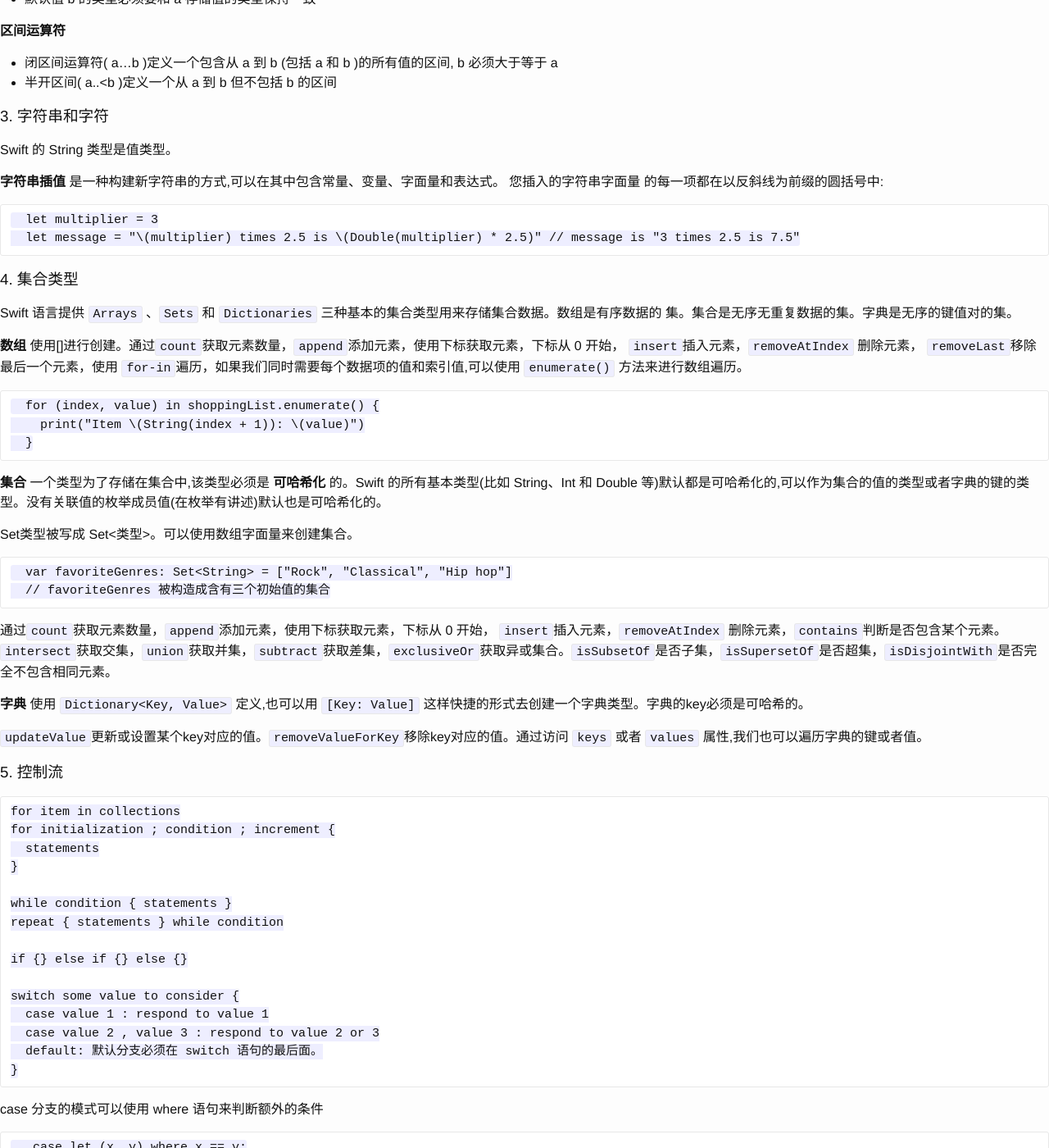
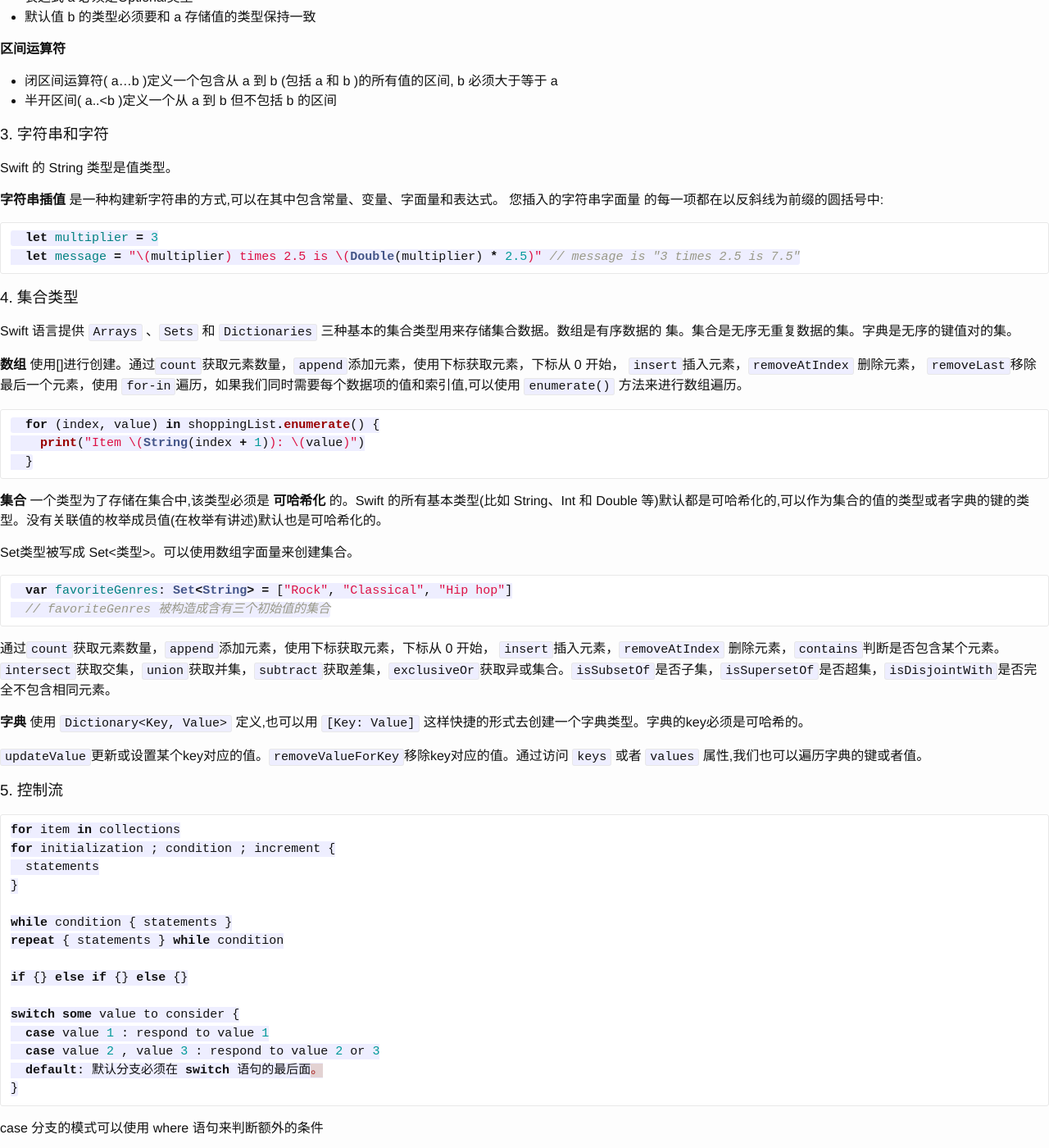
Before and after one commit to fengzhongshuang/fengzhongshuang.github.io, a Jekyll site: the page built from _posts/2016-03-03-swift-grammer.markdown, in a window 1280 px wide and 1400 px high, scrolled down 1703 px. Shown: the whole window at 82% size. Built offline with Jekyll 4.4.1, drawn with Linux system fonts in a browser that asks for light colours; nearby versions of some CDN libraries; some of the changed text lies outside the part shown.

Commit message:
update style

````diff
--- a/_posts/2016-03-03-swift-grammer.markdown
+++ b/_posts/2016-03-03-swift-grammer.markdown
@@ -11,8 +11,9 @@ tags: [Swift]
 
 声明指定类型的常量或变量：
 
-```
+```swift
   var welcomeMessage: String
+
   let pi: Double = 3.14
 ```
 
@@ -20,7 +21,7 @@ tags: [Swift]
 
 可以使用 `typealias` 关键字来定义类型别名。定义别名后就可以在任何使用该类型的地方换成类型别名。
 
-```
+```swift
   typealias AudioSample = UInt16
 ```
 
@@ -34,11 +35,11 @@ Swift 的 nil 和 Objective-C 中的 nil 并不一样。在 Objective-C 中, nil
 
 **可选绑定**(optional binding)来判断可选类型是否包含值,如果包含就把值赋给一个临时常量或者变量
 
-```
+```swift
   if let constantName = someOptional {
     statements
   }
-  ```
+```
 
 **隐式解析可选类型** 把想要用作可选的类型的 后面的问号( String? )改成感叹号( String! )
 
@@ -60,10 +61,10 @@ Swift 的 String 类型是值类型。
 
 **字符串插值** 是一种构建新字符串的方式,可以在其中包含常量、变量、字面量和表达式。 您插入的字符串字面量 的每一项都在以反斜线为前缀的圆括号中:
 
-```
+```swift
   let multiplier = 3
   let message = "\(multiplier) times 2.5 is \(Double(multiplier) * 2.5)" // message is "3 times 2.5 is 7.5"
-  ```
+```
 
 ### 4. 集合类型
 
@@ -71,7 +72,7 @@ Swift 语言提供 `Arrays` 、`Sets`  和 `Dictionaries` 三种基本的集合
 
 **数组** 使用[]进行创建。通过`count`获取元素数量，`append`添加元素，使用下标获取元素，下标从 0 开始， `insert`插入元素，`removeAtIndex` 删除元素， `removeLast`移除最后一个元素，使用 `for-in`遍历，如果我们同时需要每个数据项的值和索引值,可以使用 `enumerate()` 方法来进行数组遍历。
 
-```
+```swift
   for (index, value) in shoppingList.enumerate() {
     print("Item \(String(index + 1)): \(value)")
   }
@@ -81,7 +82,7 @@ Swift 语言提供 `Arrays` 、`Sets`  和 `Dictionaries` 三种基本的集合
 
 Set类型被写成 Set<类型>。可以使用数组字面量来创建集合。
 
-```
+```swift
   var favoriteGenres: Set<String> = ["Rock", "Classical", "Hip hop"]
   // favoriteGenres 被构造成含有三个初始值的集合
 ```
@@ -94,7 +95,7 @@ Set类型被写成 Set<类型>。可以使用数组字面量来创建集合。
 
 ### 5. 控制流
 
-```
+```swift
 for item in collections
 for initialization ; condition ; increment {
   statements
@@ -114,14 +115,14 @@ switch some value to consider {
 
 case 分支的模式可以使用 where 语句来判断额外的条件
 
-```
+```swift
    case let (x, y) where x == y:
 ```
 
 case 分支是默认 break 的，如果想实现 C 语言中的 case 功能，则需要使用 fallthrough 关键字。
 
 ### 6. 函数
-```
+```swift
     func funcName([paramName: paramType[, ...]]) [-> returnType]{
 
     }
@@ -139,7 +140,7 @@ case 分支是默认 break 的，如果想实现 C 语言中的 case 功能，
 
 **可变参数** 可以接受0个或多个值。使用 `...` 表示。
 
-```
+```swift
     func arithmeticMean(numbers: Double...) -> Double {
       // do something...
     }
@@ -155,7 +156,7 @@ case 分支是默认 break 的，如果想实现 C 语言中的 case 功能，
 
 **函数类型** 可以定义一个类型为函数的常量或变量,并将函数 赋值给它。可以作为其他函数的参数。也可以作为函数的返回类型。
 
-```
+```swift
     var mathFunction: (Int, Int) -> Int = addTwoInts
 ```
 
@@ -173,7 +174,7 @@ case 分支是默认 break 的，如果想实现 C 语言中的 case 功能，
 
 **闭包表达式** 可以使用常量、变量和 inout 类型作为参数,不提供默认值。 也可以在参数列表的最后使用可变参数。 元组也可以作为参数和返回值。
 
-```
+```swift
     {(parameters) -> returnType in
       statements
     }
@@ -183,19 +184,19 @@ case 分支是默认 break 的，如果想实现 C 语言中的 case 功能，
 
 根据上下文推断类型可以省略参数类型和返回值类型
 
-```
+```swift
      { s1, s2 in return s1 > s2 }
 ```
 
 单行表达式闭包可以通过隐藏 return 关键字来隐式返回单行表达式的结果。
 
-```
+```swift
      { s1, s2 in s1 > s2 }
 ```
 
 参数名称缩写可以在闭包参数列表中省略对其的定义,并且对应参数名称缩写的 类型会通过函数类型进行推断。 in 关键字也同样可以被省略。
 
-```
+```swift
     {$0 > $1}
 ```
 
@@ -203,7 +204,7 @@ case 分支是默认 break 的，如果想实现 C 语言中的 case 功能，
 
 **尾随闭包** 是一个书写在函数括号之后的闭包表达式,函数支持将其作为最后一个参数调用。
 
-```
+```swift
     func someFunctionThatTakesAClosure(closure: () -> Void) {
       // 函数体部分
     }
@@ -221,7 +222,7 @@ case 分支是默认 break 的，如果想实现 C 语言中的 case 功能，
 
 ### 8. 枚举
 
-```
+```swift
   enum SomeEnumeration {
     // enumeration definition goes here
   }
@@ -259,7 +260,7 @@ Swift 中类和结构体共同点：
 
 **定义**：类名或结构体名使用 UpperCamelCase 方式命名，属性和方法用 lowerCamelCase 命名。
 
-```
+```swift
   class SomeClass {
     // class definition goes here
   }
````
Also changed, not shown: 7 other files.
